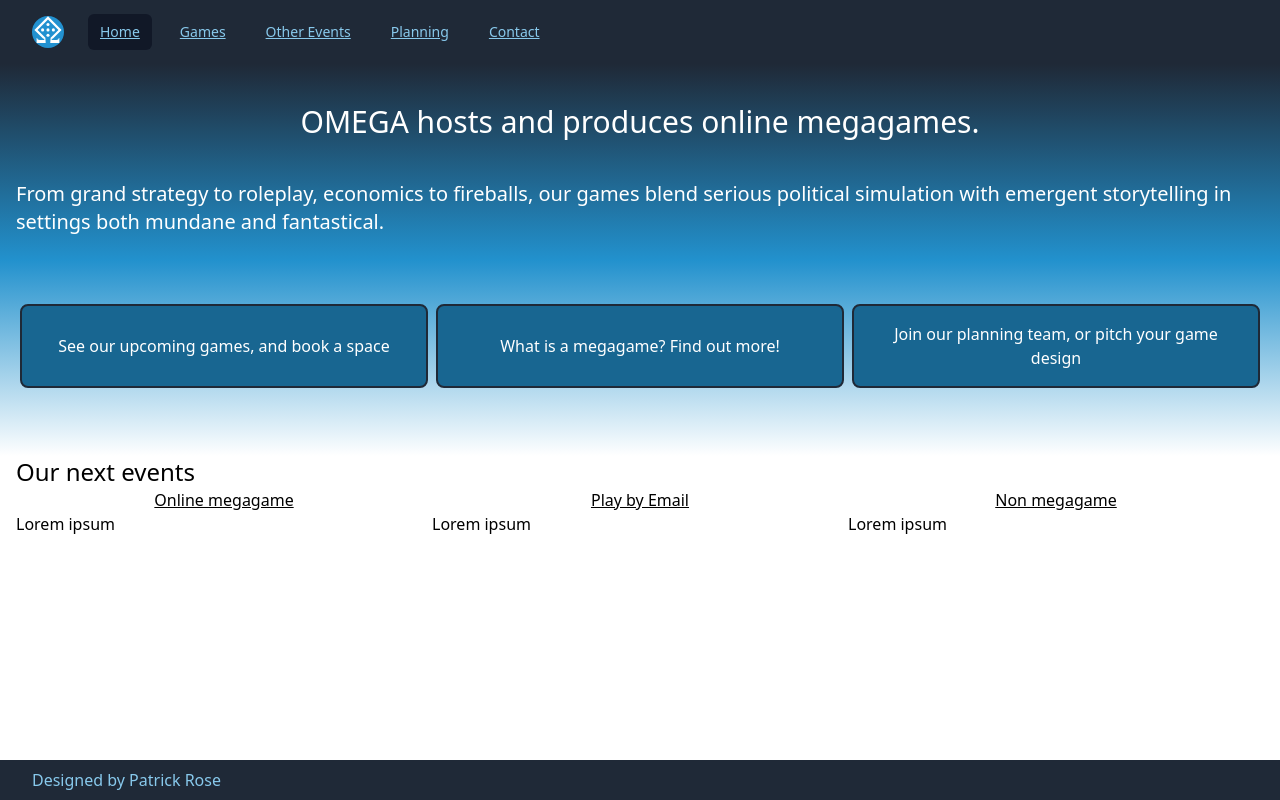
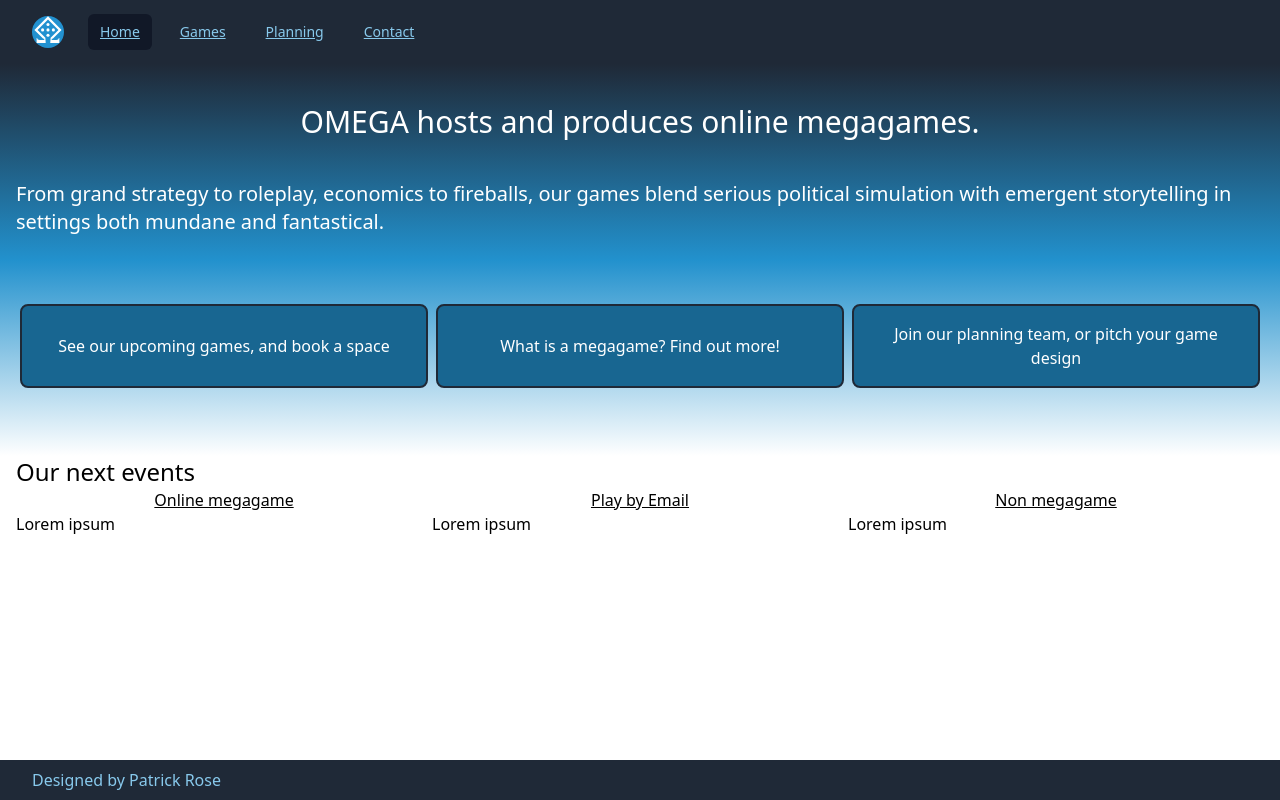
Before and after one commit to PatrickRose/omega-website, a React (Create React App) app: page / in a window 1280 px wide. Built offline with nearby package versions, Linux system fonts and the light colour scheme; a web font is replaced by a local one; what io-ts would draw is missing.

Commit message:
Remove events from the navbar
OMEGA isn't likely to run events in the future, so removing from the list

```diff
--- a/src/components/Header.tsx
+++ b/src/components/Header.tsx
@@ -16,10 +16,10 @@ const links: LinkDef[] = [
         linkPath: '/games',
         linkText: 'Games'
     },
-    {
-        linkPath: '/other-events',
-        linkText: 'Other Events'
-    },
+    // {
+    //     linkPath: '/other-events',
+    //     linkText: 'Other Events'
+    // },
     {
         linkPath: '/planning',
         linkText: 'Planning'
```
